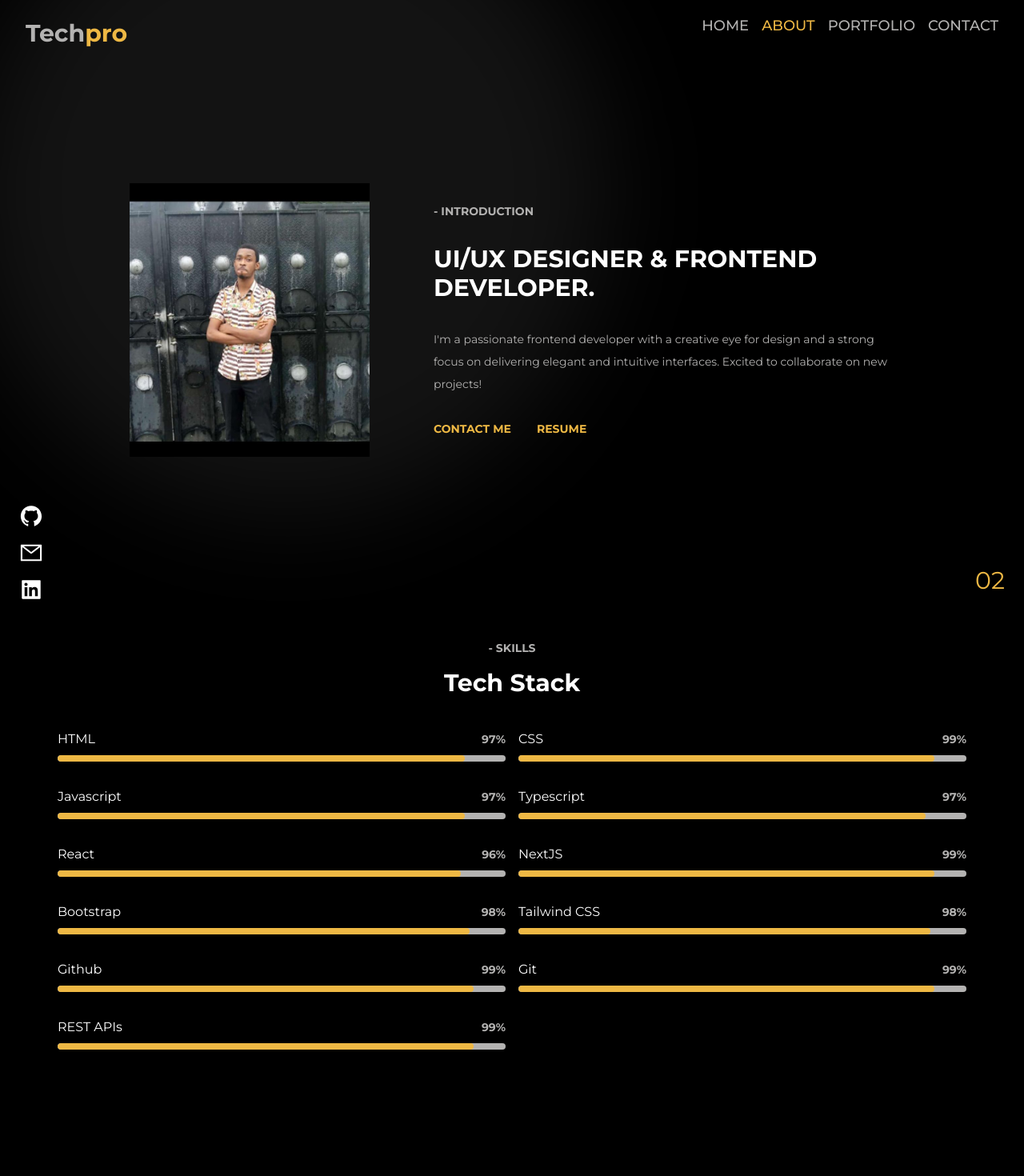
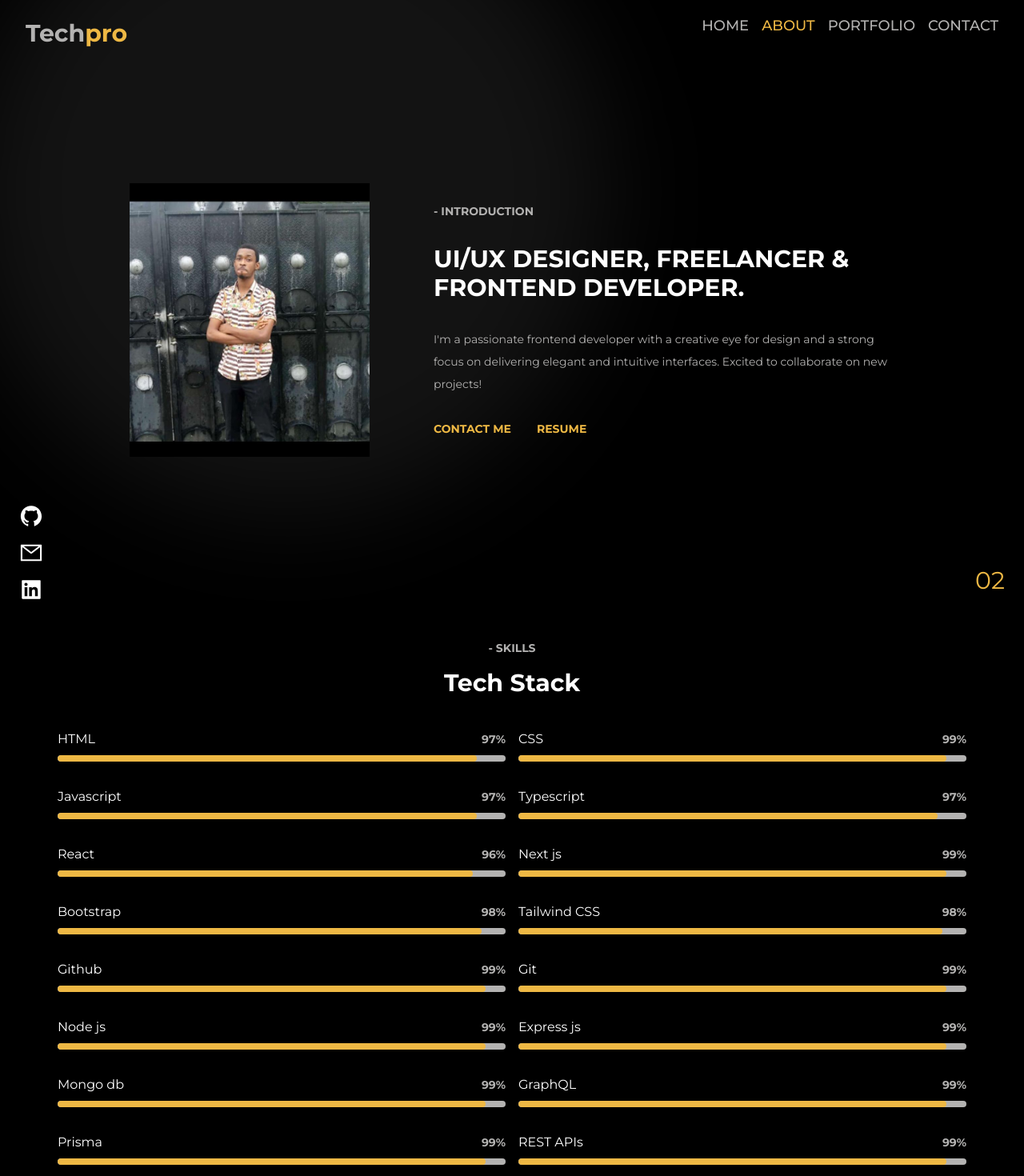
Before and after one commit to kenchigozie23/portfolio, a Next.js app: page /about in a window 1280 px wide. Shown: the top 1470 px of the page at 80% size. Before the commit the page ends 1416 px from the top, so only its background shows below. Built offline with nearby package versions, Linux system fonts and the light colour scheme.

Commit message:
Portfolio Website

```diff
--- a/Data/Data.tsx
+++ b/Data/Data.tsx
@@ -102,11 +102,17 @@ const skills = [
   { name: "Javascript", level: 97 },
   { name: "Typescript", level: 97 },
   { name: "React", level: 96 },
-  { name: "NextJS", level: 99 },
+  { name: "Next js", level: 99 },
   { name: "Bootstrap", level: 98 },
   { name: "Tailwind CSS", level: 98 },
   { name: "Github", level: 99 },
   { name: "Git", level: 99 },
+  { name: "Node js", level: 99 },
+  { name: "Express js", level: 99 },
+  { name: "Mongo db",
+  level: 99 },
+  { name: "GraphQL", level: 99 },
+  { name: "Prisma", level: 99 },
   { name: "REST APIs", level: 99 },
 ];
 
--- a/pages/about.tsx
+++ b/pages/about.tsx
@@ -23,7 +23,7 @@ export default function about() {
               - Introduction
             </div>
             <div className="font-semibold text-3xl mt-8 text-White uppercase">
-              UI/UX Designer & FrontEnd Developer.
+              UI/UX Designer, Freelancer & FrontEnd Developer.
             </div>
             <p className="text-WhiteGray text-sm mt-8 leading-7">
               {" "}
```
